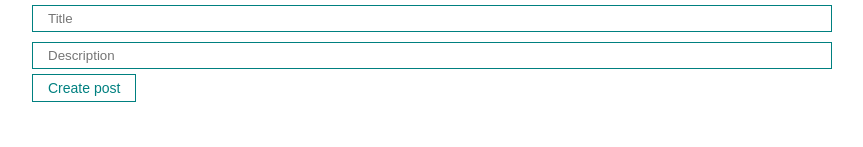
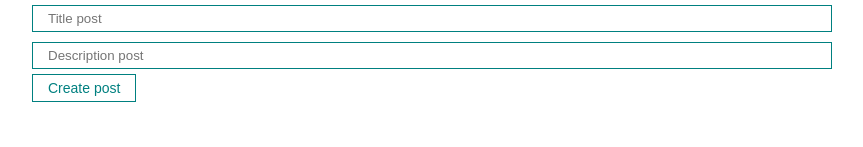
Before and after one commit to Sssforza/fundamental-app-react, a React (Create React App) app: page / in a window 1280 px wide. Shown: the top 147 px of the page, without its empty margins (208-1071 px from the left). Built offline with nearby package versions, Linux system fonts and the light colour scheme.

Commit message:
communication between components

```diff
--- a/src/App.js
+++ b/src/App.js
@@ -1,5 +1,6 @@
 import React, { useRef, useState } from "react";
 import Counter from "./components/Counter";
+import PostForm from "./components/PostForm";
 import PostItem from "./components/PostItem";
 import PostList from "./components/PostList";
 import MyButton from "./components/UI/button/MyButton";
@@ -13,31 +14,13 @@
     {id: 3, title: 'JS 3', body: 'Description 3'},
   ])
 
-  const [post, setPost] = useState ({title: '', body: ''});
-
-  const addNewPost = (e) => {
-    e.preventDefault()
-    setPosts([...posts, {...post, id: Date.now()}])
-    setPost({title: '', body: ''})
+  const createPost = (newPost) => {
+    setPosts([...posts, newPost])
   }
 
   return (
     <div className="App">
-      <form>
-        <MyInput
-          value={post.title}
-          onChange={e => setPost({...post, title: e.target.value})}
-          type="text"
-          placeholder="Title"
-        />
-        <MyInput
-          value={post.body}
-          onChange={e => setPost({...post, body: e.target.value})}
-          type="text"
-          placeholder="Description"
-        />
-        <MyButton onClick={addNewPost} >Create post</MyButton>
-      </form>
+      <PostForm create={createPost}/>
       <PostList posts={posts} title={'List posts JS'}/>
     </div>
   );
--- /dev/null
+++ b/src/components/PostForm.jsx
@@ -0,0 +1,36 @@
+import React, {useState} from 'react';
+import MyInput from "./UI/input/MyInput";
+import MyButton from "./UI/button/MyButton";
+
+const PostForm = ({create}) => {
+  const [post, setPost] = useState({title: '', body: ''})
+
+  const addNewPost = (e) => {
+    e.preventDefault()
+    const newPost = {
+      ...post, id: Date.now()
+    }
+    create(newPost)
+    setPost({title: '', body: ''})
+  }
+
+  return (
+    <form>
+      <MyInput
+        value={post.title}
+        onChange={e => setPost({...post, title: e.target.value})}
+        type="text"
+        placeholder="Title post"
+      />
+      <MyInput
+        value={post.body}
+        onChange={e => setPost({...post, body: e.target.value})}
+        type="text"
+        placeholder="Description post"
+      />
+      <MyButton onClick={addNewPost}>Create post</MyButton>
+    </form>
+  );
+};
+
+export default PostForm;
```
